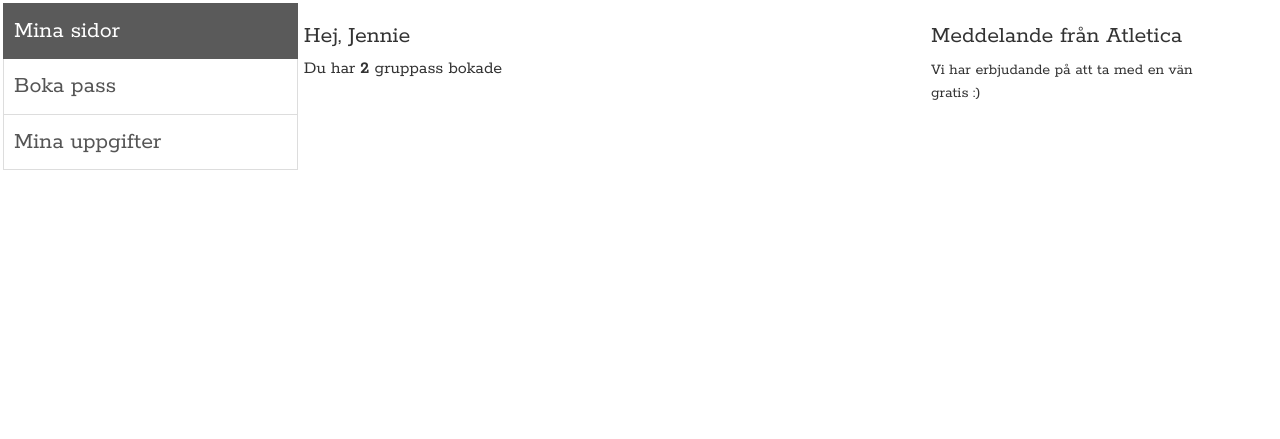
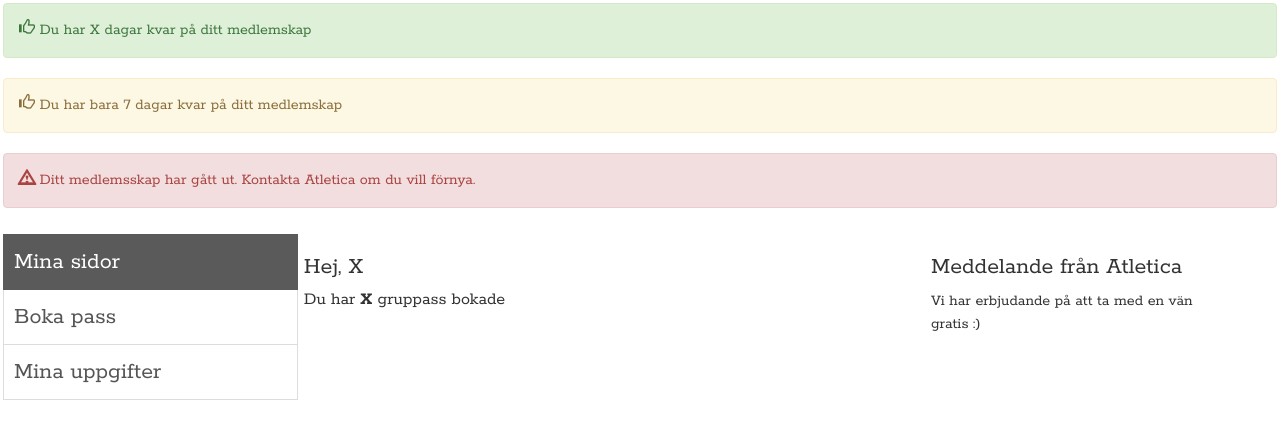
Before and after one commit to molvig/atletica_frontend_work, a PHP site: page /minsida.php in a window 1280 px wide. Shown: the part 70-509 px from the top of the page. Run offline with PHP 8.4, Linux system fonts and the light colour scheme; some libraries are stand-ins or nearby versions.

Commit message:
fredag 20.50

```diff
--- a/minsida.php
+++ b/minsida.php
@@ -1,11 +1,17 @@
 <?php include('inc/header.php'); ?>
+<div class="grid_12">
+<div class="alert alert-success" role="alert"><span class="glyphicon glyphicon-thumbs-up"></span> Du har X dagar kvar på ditt medlemskap</div>
+	<div class="alert alert-warning" role="alert"><span class="glyphicon glyphicon-thumbs-up"></span> Du har bara 7 dagar kvar på ditt medlemskap</div>
+	<div class="alert alert-danger" role="alert"><span class="glyphicon glyphicon-warning-sign"></span> Ditt medlemsskap har gått ut. Kontakta Atletica om du vill förnya.</div>
+</div>
 	<div class="grid_3">
   <?php include("inc/menymedlem.php"); ?>
   </div>
 
+
   <div class="grid_6">
-    <h3> Hej, Jennie</h3>
-      <h4>Du har <strong>2</strong> gruppass bokade</h4>
+    <h3> Hej, X</h3>
+      <h4>Du har <strong>X</strong> gruppass bokade</h4>
   </div>
 
 
```
